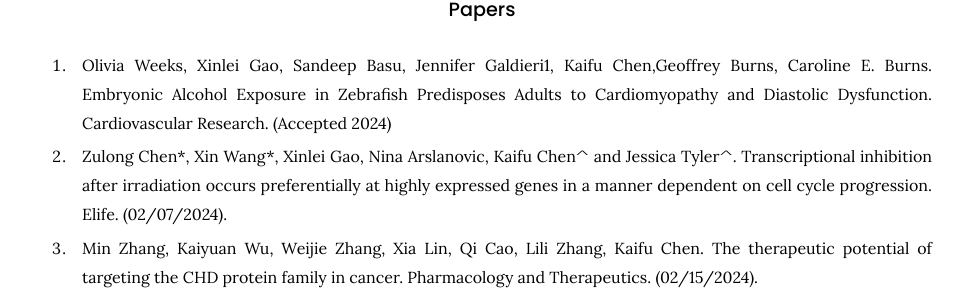
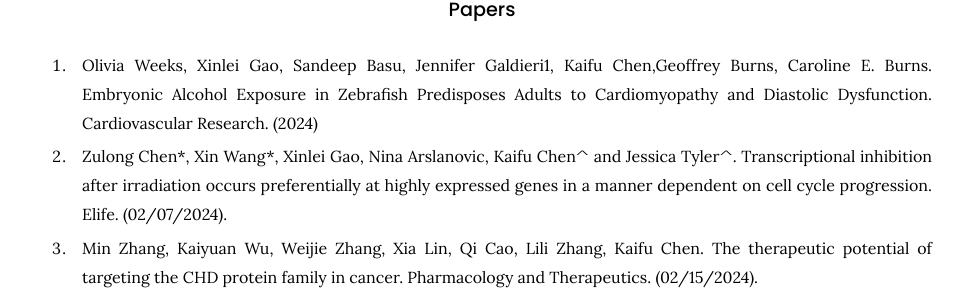
Before and after one commit to kaifuchenlab/kaifuchenlab.github.io, a Jekyll site: the page built from 3.publication/index.md, in a window 1280 px wide and 900 px high, scrolled down 371 px. Shown: the part 205-506 px from the top of the window, without its empty margins (158-1122 px from the left). Built offline with Jekyll 4.4.1, drawn with Linux system fonts in a browser that asks for light colours.

Commit message:
Update index.md

```diff
--- a/3.publication/index.md
+++ b/3.publication/index.md
@@ -19,7 +19,7 @@ Research Square.
 
 ### Papers
 
-84. Olivia Weeks, Xinlei Gao, Sandeep Basu, Jennifer Galdieri1, Kaifu Chen,Geoffrey Burns, Caroline E. Burns. Embryonic Alcohol Exposure in Zebrafish Predisposes Adults to Cardiomyopathy and Diastolic Dysfunction. Cardiovascular Research. (Accepted 2024)
+84. Olivia Weeks, Xinlei Gao, Sandeep Basu, Jennifer Galdieri1, Kaifu Chen,Geoffrey Burns, Caroline E. Burns. Embryonic Alcohol Exposure in Zebrafish Predisposes Adults to Cardiomyopathy and Diastolic Dysfunction. Cardiovascular Research. (2024)
 
 83. Zulong Chen\*, Xin Wang\*, Xinlei Gao, Nina Arslanovic, Kaifu Chen^ and Jessica Tyler^. Transcriptional inhibition after irradiation occurs preferentially at highly expressed genes in a manner dependent on cell cycle progression.
 Elife. (02/07/2024).
```
